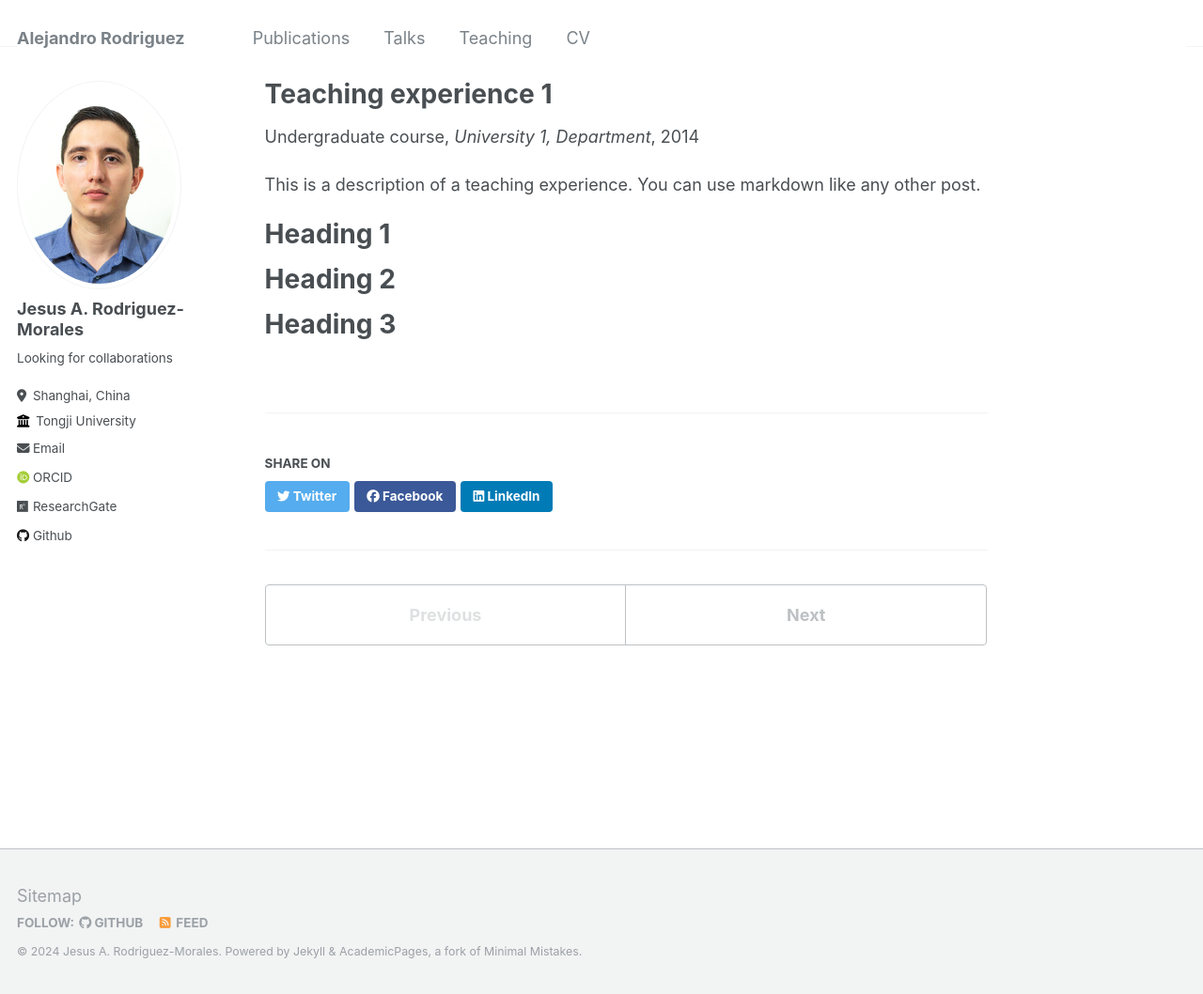
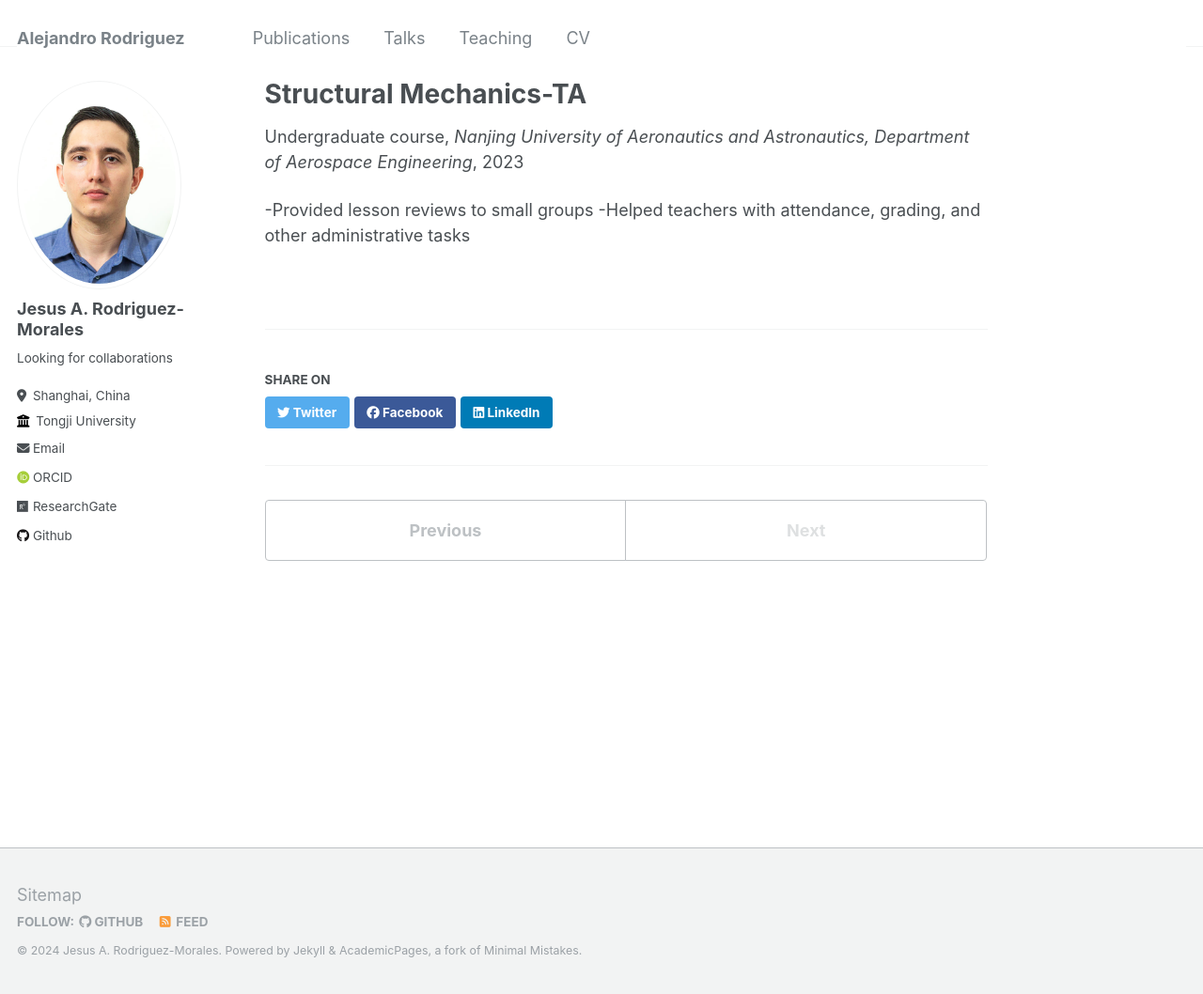
Before and after one commit to alex-rodriguez-m/alex-rodriguez-m.github.io, a Jekyll site: the page built from _teaching/2014-spring-teaching-1.md, in a window 1280 px wide and 1058 px high. Shown: the whole window at 94% size. Built offline with Jekyll 4.4.1, drawn with Linux system fonts in a browser that asks for light colours; some web fonts are replaced.

Commit message:
Update 2014-spring-teaching-1.md

```diff
--- a/_teaching/2014-spring-teaching-1.md
+++ b/_teaching/2014-spring-teaching-1.md
@@ -1,20 +1,12 @@
 ---
-title: "Teaching experience 1"
+title: "Structural Mechanics-TA"
 collection: teaching
 type: "Undergraduate course"
 permalink: /teaching/2014-spring-teaching-1
-venue: "University 1, Department"
-date: 2014-01-01
-location: "City, Country"
+venue: "Nanjing University of Aeronautics and Astronautics, Department of Aerospace Engineering"
+date: 2023-08-01
+location: "Nanjing, China"
 ---
 
-This is a description of a teaching experience. You can use markdown like any other post.
-
-Heading 1
-======
-
-Heading 2
-======
-
-Heading 3
-======
+-Provided lesson reviews to small groups
+-Helped teachers with attendance, grading, and other administrative tasks
```
